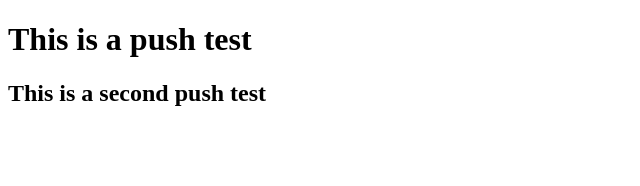
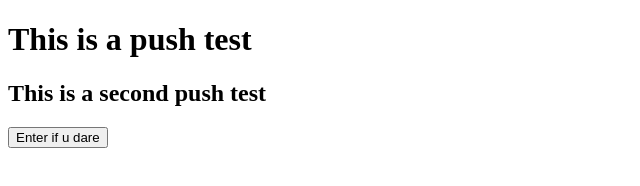
Before and after one commit to juddin1995/test, a plain HTML site: page index.html in a window 1280 px wide. Shown: the whole page, without its empty margins (0-640 px from the left). Drawn offline with Linux system fonts and the light colour scheme.

Commit message:
third commit

```diff
--- a/index.html
+++ b/index.html
@@ -9,5 +9,6 @@
 <body>
     <h1>This is a push test</h1>
     <h2>This is a second push test</h2>
+    <button>Enter if u dare</button>
 </body>
 </html>
```
